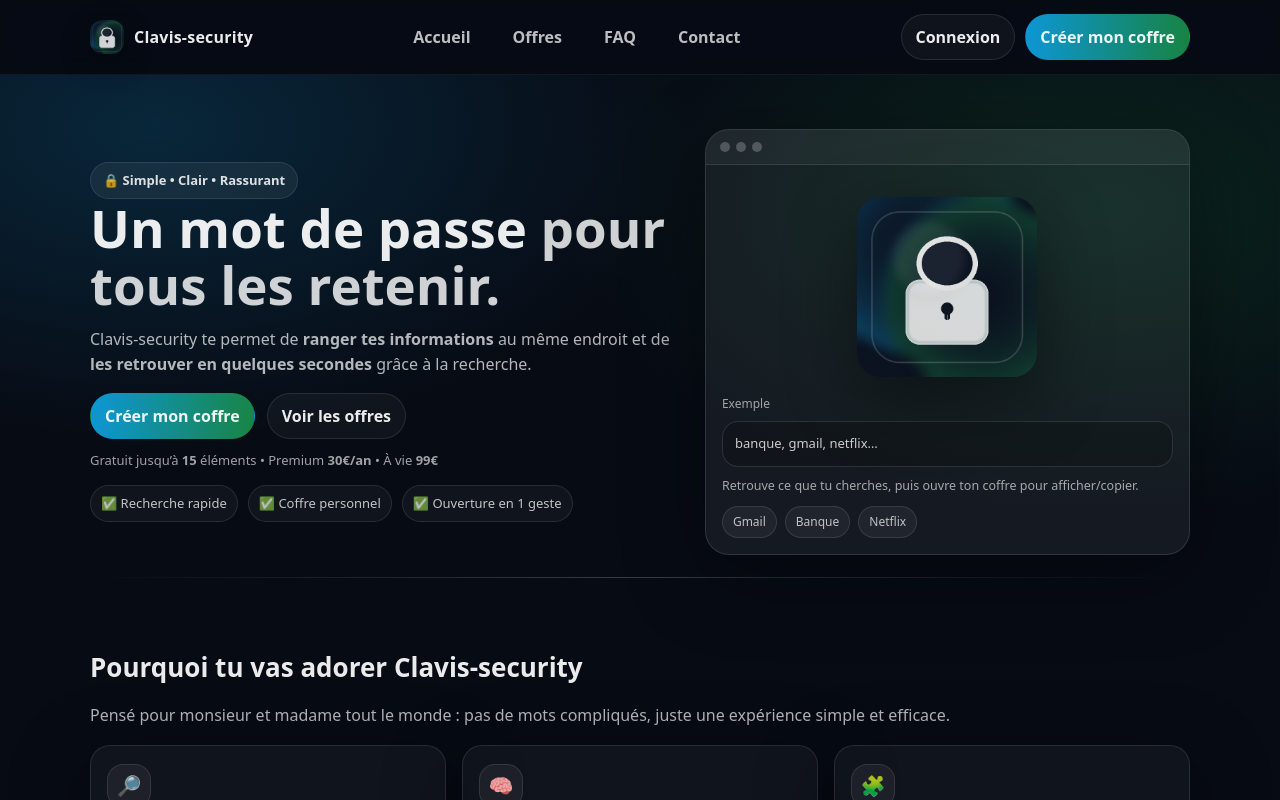
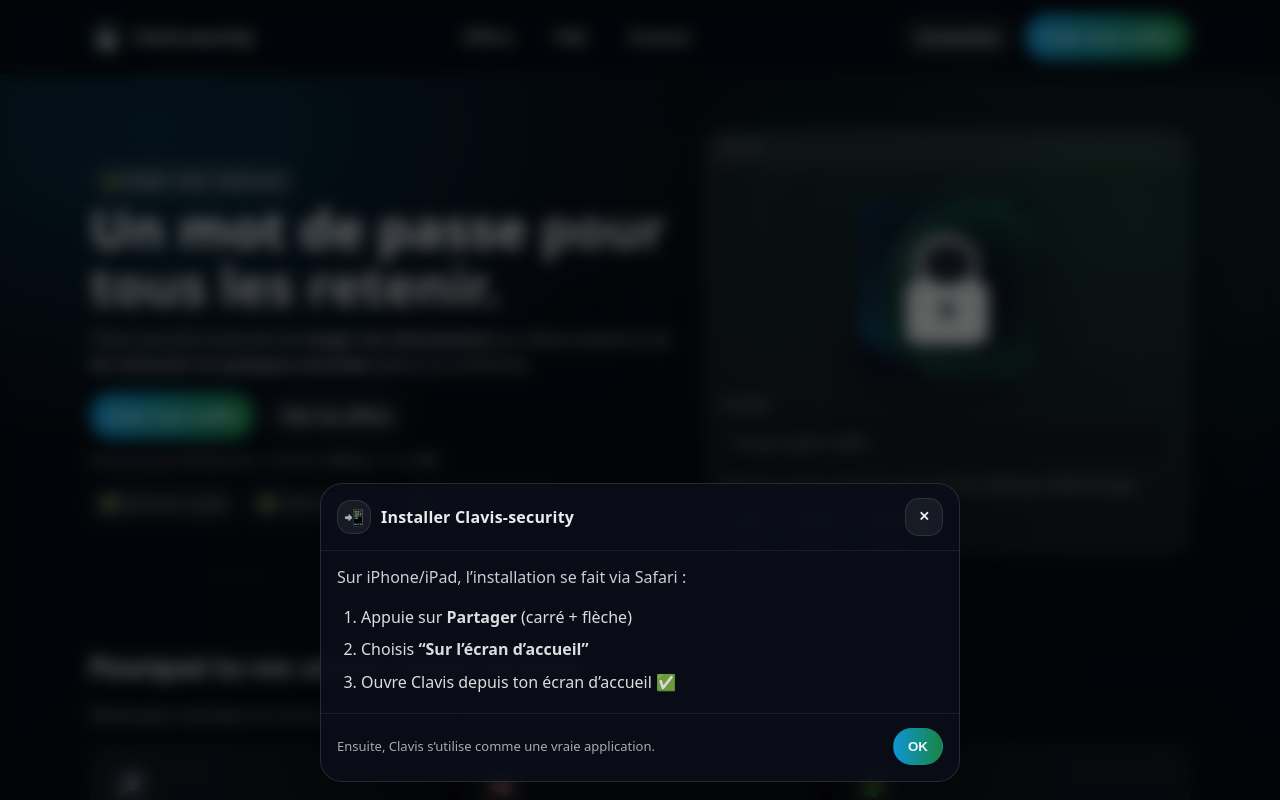
Before and after one commit to Clavis-securite/clavis-security, a website: page index.html in a window 1280 px wide. Shown: the top 800 px of the page. Drawn offline with Linux system fonts and the light colour scheme.

Commit message:
Add files via upload

```diff
--- a/index.html
+++ b/index.html
@@ -10,17 +10,17 @@
   <link rel="manifest" href="/manifest.webmanifest">
   <meta name="theme-color" content="#0ea5e9">
   <meta name="apple-mobile-web-app-capable" content="yes">
+  <meta name="mobile-web-app-capable" content="yes">
   <meta name="apple-mobile-web-app-status-bar-style" content="black-translucent">
 
-  <!-- Icônes (depuis vos icons) -->
+  <!-- Icônes -->
   <link rel="icon" type="image/png" sizes="192x192" href="/assets/icons/icon-192.png">
   <link rel="icon" type="image/png" sizes="512x512" href="/assets/icons/icon-512.png">
   <link rel="apple-touch-icon" href="/assets/icons/icon-192.png">
 
   <link rel="stylesheet" href="/css/styles.css" />
+  <script src="/js/app-mode.js" defer></script>
 </head>
-
-<script src="/js/app-mode.js" defer></script>
 
 <body>
 
@@ -31,9 +31,7 @@
       <span class="cs-brand-name">Clavis-security</span>
     </a>
 
-    <!-- ✅ Raccourcis (barre du haut) -->
     <nav class="cs-links" aria-label="Navigation">
-      <a href="index.html">Accueil</a>
       <a href="offers.html">Offres</a>
       <a href="faq.html">FAQ</a>
       <a href="contact.html">Contact</a>
@@ -44,7 +42,7 @@
       <a class="cs-btn cs-primary" href="register.html">Créer mon coffre</a>
 
       <!-- ✅ Bouton installation (PWA) -->
-      <button id="installAppBtn" class="cs-btn cs-primary cs-install" hidden>
+      <button id="installAppBtn" class="cs-btn cs-ghost cs-install-btn" type="button" hidden>
         Installer l’app
       </button>
 
@@ -52,17 +50,12 @@
     </div>
   </div>
 
-  <!-- Menu mobile -->
   <div class="cs-container cs-mobile" data-mobile-menu>
-    <a href="index.html">Accueil</a>
     <a href="offers.html">Offres</a>
     <a href="faq.html">FAQ</a>
     <a href="contact.html">Contact</a>
     <a href="login.html">Connexion</a>
     <a href="register.html">Créer mon coffre</a>
-    <button id="installAppBtnMobile" class="cs-btn cs-primary cs-install" type="button" hidden style="margin-top:12px;width:100%;">
-      Installer l’app
-    </button>
   </div>
 </header>
 
@@ -86,6 +79,11 @@
         <div class="cs-cta-row">
           <a class="cs-btn cs-primary" href="register.html">Créer mon coffre</a>
           <a class="cs-btn cs-ghost" href="offers.html">Voir les offres</a>
+
+          <!-- ✅ Bouton install dans le HERO -->
+          <button id="installHeroBtn" class="cs-btn cs-ghost cs-install-hero" type="button" hidden>
+            Installer l’application
+          </button>
         </div>
 
         <div class="cs-micro">
@@ -106,7 +104,6 @@
 
         <div class="cs-hero-card-body">
           <div class="cs-hero-visual">
-            <!-- ✅ Icône utilisée comme “image” principale -->
             <img src="/assets/icons/icon-512.png" alt="" class="cs-hero-icon">
           </div>
 
@@ -315,7 +312,6 @@
       <span>© <span data-year></span> Clavis-security</span>
     </div>
     <div class="cs-footer-links">
-      <a href="index.html">Accueil</a>
       <a href="offers.html">Offres</a>
       <a href="faq.html">FAQ</a>
       <a href="contact.html">Contact</a>
@@ -323,16 +319,31 @@
   </div>
 </footer>
 
-<!-- ✅ Panneau iPhone/iPad “Installer l’app” (propre, sans alert) -->
-<div class="cs-install-hint" id="csInstallHint" hidden>
-  <div class="cs-install-title">Installer Clavis-security</div>
-  <div class="cs-install-text">
-    Sur iPhone/iPad : appuie sur <strong>Partager</strong> (carré + flèche),
-    puis <strong>“Sur l’écran d’accueil”</strong>.
-  </div>
-  <div class="cs-install-row">
-    <span class="cs-install-muted">Après ça, Clavis apparaît comme une vraie app ✅</span>
-    <button class="cs-btn cs-ghost" type="button" id="csInstallClose">OK</button>
+<!-- ✅ iOS install sheet -->
+<div id="iosInstallSheet" class="cs-sheet" hidden>
+  <div class="cs-sheet-card">
+    <div class="cs-sheet-head">
+      <div class="cs-sheet-title">
+        <span class="cs-sheet-badge">📲</span>
+        Installer Clavis-security
+      </div>
+      <button id="closeInstallSheet" class="cs-sheet-close" type="button">✕</button>
+    </div>
+
+    <p class="cs-sheet-text">
+      Sur iPhone/iPad, l’installation se fait via Safari :
+    </p>
+
+    <ol class="cs-sheet-steps">
+      <li>Appuie sur <strong>Partager</strong> (carré + flèche)</li>
+      <li>Choisis <strong>“Sur l’écran d’accueil”</strong></li>
+      <li>Ouvre Clavis depuis ton écran d’accueil ✅</li>
+    </ol>
+
+    <div class="cs-sheet-footer">
+      <span class="cs-sheet-muted">Ensuite, Clavis s’utilise comme une vraie application.</span>
+      <button id="okInstallSheet" class="cs-btn cs-primary" type="button">OK</button>
+    </div>
   </div>
 </div>
 
@@ -345,50 +356,12 @@
   const toggle = document.querySelector('[data-mobile-toggle]');
   const menu = document.querySelector('[data-mobile-menu]');
   toggle?.addEventListener('click', () => menu?.classList.toggle('open'));
-
-  // ✅ Relais bouton install mobile (même comportement que desktop)
-  const installTop = document.getElementById('installAppBtn');
-  const installMobile = document.getElementById('installAppBtnMobile');
-
-  // si le bouton top devient visible, on rend visible aussi le bouton mobile
-  const mo = new MutationObserver(() => {
-    if (!installTop || !installMobile) return;
-    if (!installTop.hidden) installMobile.hidden = false;
-  });
-  if (installTop) mo.observe(installTop, { attributes: true, attributeFilter: ['hidden'] });
-
-  // si on clique sur le bouton mobile, on déclenche le clic du bouton top
-  installMobile?.addEventListener('click', () => installTop?.click());
-
-  // ✅ iOS : au clic, on affiche le panneau (et on évite un alert)
-  const hint = document.getElementById('csInstallHint');
-  const close = document.getElementById('csInstallClose');
-
-  function isIOS() {
-    return /iphone|ipad|ipod/i.test(navigator.userAgent);
-  }
-  function isStandalone() {
-    return (window.matchMedia && window.matchMedia("(display-mode: standalone)").matches) || navigator.standalone === true;
-  }
-
-  // Intercepte le clic en CAPTURE pour iOS et stoppe l’autre handler si besoin
-  installTop?.addEventListener('click', (e) => {
-    if (!isIOS() || isStandalone()) return;
-    e.preventDefault();
-    e.stopImmediatePropagation();
-    if (hint) hint.hidden = false;
-  }, true);
-
-  close?.addEventListener('click', () => {
-    if (hint) hint.hidden = true;
-  });
 </script>
 
 <!-- IMPORTANT : defer pour que le bouton existe avant le script -->
 <script src="/js/pwa.js" defer></script>
 
 <style>
-  /* --- Styles de sécurité (si ton CSS n'a pas ces classes) --- */
   :root{
     --bg:#070b14;
     --card: rgba(255,255,255,.05);
@@ -427,7 +400,7 @@
   .cs-primary:hover{ filter: brightness(1.04); }
   .cs-ghost{ background: rgba(255,255,255,.04); }
   .cs-menu{ display:none; }
-  .cs-install{ box-shadow: 0 18px 60px rgba(0,0,0,.35); }
+  .cs-install-btn{ box-shadow: 0 18px 60px rgba(0,0,0,.35); }
 
   .cs-mobile{ display:none; padding:0 0 14px; }
   .cs-mobile a{ display:block; padding:10px 0; border-top: 1px solid rgba(255,255,255,.06); }
@@ -477,10 +450,7 @@
   }
   .cs-dot{ width:10px; height:10px; border-radius:999px; background: rgba(255,255,255,.22); }
   .cs-hero-card-body{ padding: 16px; }
-  .cs-hero-visual{
-    display:flex; justify-content:center; align-items:center;
-    padding: 16px 0 10px;
-  }
+  .cs-hero-visual{ display:flex; justify-content:center; align-items:center; padding: 16px 0 10px; }
   .cs-hero-icon{
     width: 180px; max-width: 45vw; height: auto;
     border-radius: 24px;
@@ -611,11 +581,85 @@
     border-top: 1px solid rgba(255,255,255,.06);
     background: rgba(0,0,0,.18);
   }
-  .cs-footer-row{
-    display:flex; justify-content:space-between; align-items:center; gap: 12px; flex-wrap:wrap;
-  }
+  .cs-footer-row{ display:flex; justify-content:space-between; align-items:center; gap: 12px; flex-wrap:wrap; }
   .cs-footer-left{ display:flex; align-items:center; gap: 10px; color: rgba(255,255,255,.72); }
   .cs-footer-links{ display:flex; gap: 14px; color: rgba(255,255,255,.65); }
+
+  /* ===== iOS install sheet (pro) ===== */
+  .cs-sheet {
+    position: fixed;
+    inset: 0;
+    z-index: 9999;
+    display: grid;
+    place-items: end center;
+    padding: 18px;
+    background: rgba(0,0,0,.55);
+    backdrop-filter: blur(8px);
+  }
+  .cs-sheet-card {
+    width: min(640px, 96vw);
+    border-radius: 22px;
+    border: 1px solid rgba(255,255,255,.12);
+    background: rgba(10,14,24,.92);
+    box-shadow: 0 30px 120px rgba(0,0,0,.60);
+    overflow: hidden;
+  }
+  .cs-sheet-head {
+    display: flex;
+    align-items: center;
+    justify-content: space-between;
+    padding: 14px 16px;
+    border-bottom: 1px solid rgba(255,255,255,.08);
+  }
+  .cs-sheet-title {
+    display: flex;
+    align-items: center;
+    gap: 10px;
+    font-weight: 900;
+    letter-spacing: .2px;
+  }
+  .cs-sheet-badge {
+    width: 34px;
+    height: 34px;
+    border-radius: 14px;
+    display: grid;
+    place-items: center;
+    background: rgba(255,255,255,.06);
+    border: 1px solid rgba(255,255,255,.10);
+  }
+  .cs-sheet-close {
+    width: 38px;
+    height: 38px;
+    border-radius: 14px;
+    border: 1px solid rgba(255,255,255,.10);
+    background: rgba(255,255,255,.06);
+    color: rgba(255,255,255,.92);
+    cursor: pointer;
+    font-weight: 900;
+  }
+  .cs-sheet-text {
+    margin: 0;
+    padding: 14px 16px 8px;
+    color: rgba(255,255,255,.80);
+    line-height: 1.5;
+  }
+  .cs-sheet-steps {
+    margin: 0;
+    padding: 0 24px 10px 40px;
+    color: rgba(255,255,255,.86);
+    line-height: 1.55;
+  }
+  .cs-sheet-steps li { margin: 8px 0; }
+  .cs-sheet-footer {
+    display: flex;
+    align-items: center;
+    justify-content: space-between;
+    gap: 12px;
+    padding: 14px 16px 16px;
+    border-top: 1px solid rgba(255,255,255,.08);
+    flex-wrap: wrap;
+  }
+  .cs-sheet-muted { color: rgba(255,255,255,.65); font-size: 13px; }
 
   @media (max-width: 980px){
     .cs-hero-grid{ grid-template-columns: 1fr; }
@@ -625,32 +669,6 @@
     .cs-steps{ grid-template-columns: 1fr; }
     .cs-pricing{ grid-template-columns: 1fr; }
   }
-
-  /* ✅ Panneau install iOS (léger, premium) */
-  .cs-install-hint{
-    position: fixed;
-    left: 50%;
-    transform: translateX(-50%);
-    bottom: 16px;
-    width: min(560px, 92vw);
-    z-index: 9999;
-    border: 1px solid rgba(255,255,255,.12);
-    background: rgba(10,14,24,.88);
-    backdrop-filter: blur(14px);
-    border-radius: 18px;
-    padding: 14px 14px;
-    box-shadow: 0 24px 90px rgba(0,0,0,.45);
-  }
-  .cs-install-title{ font-weight: 900; font-size: 15px; }
-  .cs-install-text{ margin-top: 8px; color: rgba(255,255,255,.82); line-height: 1.45; }
-  .cs-install-row{
-    display:flex;
-    justify-content:space-between;
-    align-items:center;
-    gap: 12px;
-    margin-top: 10px;
-  }
-  .cs-install-muted{ color: rgba(255,255,255,.68); font-size: 12.5px; }
 </style>
 
 </body>
```
